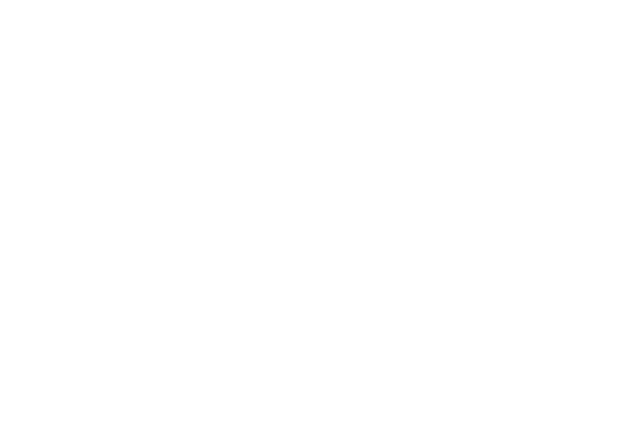
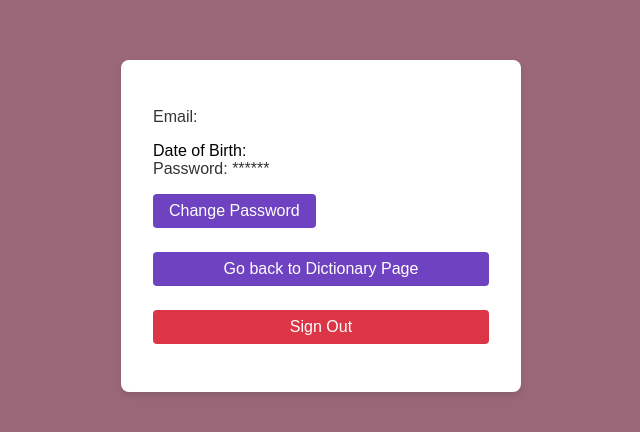
Before and after one commit to VictorSotannde/Translate-Me, a React (Create React App) app in the folder capstone-499/: page /profile in a window 1280 px wide. Before the commit this address had no page. Shown: the part 174-606 px from the top of the page, without its empty margins (319-959 px from the left). Built offline with nearby package versions, Linux system fonts and the light colour scheme.

Commit message:
Last one from AJ

```diff
--- a/capstone-499/src/App.css
+++ b/capstone-499/src/App.css
@@ -459,3 +459,35 @@
   background-color: #007bff;
   color: white;
 }
+
+input[type="text"],
+input[type="date"] {
+  border: 1px solid #e0e0e0;
+  border-radius: 4px;
+  display: block;
+  font-size: 1rem;
+  margin-bottom: 1rem;
+  padding: 0.5rem;
+  width: 100%;
+}
+
+.date-input-container {
+  position: relative;
+}
+
+.date-input-label {
+  position: absolute;
+  pointer-events: none;
+  left: 0.5rem;
+  top: 0.5rem;
+  font-size: 1rem;
+  color: #999;
+  transition: 0.2s;
+}
+
+#dob-input:focus + .date-input-label,
+#dob-input:not(:placeholder-shown) + .date-input-label {
+  transform: translateY(-150%);
+  font-size: 0.75rem;
+  color: #333;
+}
--- a/capstone-499/src/App.js
+++ b/capstone-499/src/App.js
@@ -3,6 +3,7 @@
 import './global.css';
 //import '.Home.css';
 import Dictionary from './components/auth/Dictionary';
+import Profile from './components/auth/Profile';
 import Home from './components/auth/Home';
 import SignIn from './components/auth/Sign';
 import SignUp from './components/auth/SignUp';
@@ -17,6 +18,7 @@
           <Route path="/login" element={<SignIn />} />
           <Route path="/signup" element={<SignUp />} />
           <Route path="/dictionary" element={<Dictionary />} />
+          <Route path="/profile" element={<Profile />} />
         </Routes>
       </div>
     </BrowserRouter>
--- /dev/null
+++ b/capstone-499/src/Profile.css
@@ -0,0 +1,81 @@
+.profile-container {
+    display: flex;
+    justify-content: center;
+    align-items: center;
+    min-height: 100vh;
+    background-color: #83445acf;
+  }
+
+  .profile-card {
+    background-color: #ffffff;
+    box-shadow: 0px 4px 6px rgba(0, 0, 0, 0.1);
+    border-radius: 8px;
+    padding: 2rem;
+    width: 80%;
+    max-width: 400px;
+  }
+
+  .profile-title {
+    font-size: 1.5rem;
+    font-weight: bold;
+    margin-bottom: 1rem;
+  }
+
+  .profile-info {
+    font-size: 1rem;
+    color: #333;
+    margin-bottom: 1rem;
+  }
+
+  .change-password-button,
+  .submit-password-button,
+  .dictionary-button,
+  .sign-out-button {
+    background-color: #6f42c1;
+    border: none;
+    border-radius: 4px;
+    color: #ffffff;
+    cursor: pointer;
+    font-size: 1rem;
+    padding: 0.5rem 1rem;
+    margin-bottom: 1rem;
+  }
+
+  .change-password-button:hover,
+  .submit-password-button:hover,
+  .dictionary-button:hover,
+  .sign-out-button:hover {
+    background-color: #5a3d9f;
+  }
+
+  .password-form {
+    display: flex;
+    flex-direction: column;
+    margin-top: 1rem;
+  }
+
+  .password-input {
+    border: 1px solid #ced4da;
+    border-radius: 4px;
+    font-size: 1rem;
+    margin-bottom: 1rem;
+    padding: 0.5rem;
+  }
+
+  .submit-password-button {
+    align-self: flex-end;
+  }
+
+  .dictionary-button,
+  .sign-out-button {
+    width: 100%;
+    margin-top: 0.5rem;
+  }
+
+  .sign-out-button {
+    background-color: #dc3545;
+  }
+
+  .sign-out-button:hover {
+    background-color: #b22237;
+  }
--- a/capstone-499/src/components/auth/Dictionary.js
+++ b/capstone-499/src/components/auth/Dictionary.js
@@ -1,4 +1,5 @@
 import React, { Component } from 'react';
+import { useNavigate } from 'react-router-dom';
 import '../../App.css';
 import "../../DictionarySite.css";
 import axios from 'axios';
@@ -42,6 +43,8 @@
     this.handleSearchChange = this.debounce(this.handleSearchChange.bind(this), 300);
     this.websiteContainerRef = React.createRef();
   }
+
+
 
   componentDidMount() {
     fetch('http://localhost:4000/api/data')
@@ -337,7 +340,13 @@
                     src="/images.png"
                   />
                 </button>
-                <img className="frame-child" alt="" src="/ellipse-2@2x.png" />
+                <button id="show-text-btn" onClick={this.props.onProfileClick}>
+                <img
+                  className="frame-child"
+                  alt=""
+                  src="/ellipse-2@2x.png"
+                />
+               </button>
               </div>
               <div className="image-2-parent">
                 <img className="image-2-icon" alt="" src="/image-2@2x.png" />
@@ -847,4 +856,16 @@
     );
   }
 }
-export default Dictionary;
+
+// Add this after the Dictionary class definition
+function DictionaryWithNavigation(props) {
+  const navigate = useNavigate();
+
+  const handleProfileNavigation = () => {
+    navigate('/profile');
+  };
+
+  return <Dictionary {...props} onProfileClick={handleProfileNavigation} />;
+}
+export default DictionaryWithNavigation;
+//export default Dictionary;
--- /dev/null
+++ b/capstone-499/src/components/auth/Profile.jsx
@@ -0,0 +1,115 @@
+import React, { useEffect, useState } from "react";
+import { useNavigate } from "react-router-dom";
+import { auth } from '../../firebase';
+import { db } from "../../firebase";
+import { doc, getDoc } from "firebase/firestore";
+import '../../Profile.css';
+import { Link } from "react-router-dom";
+
+function Profile() {
+    const user = auth.currentUser;
+    const [newPassword, setNewPassword] = useState('');
+    const [confirmPassword, setConfirmPassword] = useState('');
+    // Inside the Profile component
+    const [showPasswordForm, setShowPasswordForm] = useState(false);
+    const [dob, setDob] = useState("");
+    const navigate = useNavigate();
+
+
+    // Add this function inside the Profile component
+    const handleChangePassword = async () => {
+        if (newPassword === confirmPassword) {
+            try {
+                await user.updatePassword(newPassword);
+                alert('Password changed successfully');
+            } catch (error) {
+                alert(`Error: ${error.message}`);
+            }
+        } else {
+            alert('New password and confirmation do not match');
+        }
+    };
+
+    useEffect(() => {
+        const fetchData = async () => {
+            try {
+                const docRef = doc(db, "users", user.uid);
+                const docSnap = await getDoc(docRef);
+                if (docSnap.exists()) {
+                    setDob(docSnap.data().dob);
+                } else {
+                    console.log("No such document!");
+                }
+            } catch (error) {
+                console.log("Error fetching date of birth:", error);
+            }
+        };
+
+        fetchData();
+    }, [user]);
+
+    const handleSignOut = async () => {
+        try {
+            await auth.signOut();
+            navigate("/");
+        } catch (error) {
+            console.log("Error signing out:", error);
+        }
+    };
+
+    return (
+        <div className="profile-container">
+            <div className="profile-card">
+                <h1 className="profile-title"><p>{user?.displayName}</p></h1>
+                <p className="profile-info">Email: {user?.email}</p>
+                <p>Date of Birth: {dob}</p>
+                <p className="profile-info">Password: ******</p>
+                <button
+                    className="change-password-button"
+                    onClick={() => setShowPasswordForm(!showPasswordForm)}
+                >
+                    Change Password
+                </button>
+                {showPasswordForm && (
+                    <div className="password-form">
+                        <input
+                            className="password-input"
+                            type="password"
+                            placeholder="New Password"
+                            value={newPassword}
+                            onChange={(e) => setNewPassword(e.target.value)}
+                        />
+                        <input
+                            className="password-input"
+                            type="password"
+                            placeholder="Confirm New Password"
+                            value={confirmPassword}
+                            onChange={(e) => setConfirmPassword(e.target.value)}
+                        />
+                        <button
+                            className="submit-password-button"
+                            onClick={handleChangePassword}
+                        >
+                            Submit
+                        </button>
+                    </div>
+                )}
+                {/* <Link to="/dictionary">
+                    <button type="button">Go back to Dictionary Page</button>
+                </Link> */}
+                <Link to="/dictionary">
+                    <button type="button" className="dictionary-button">
+                        Go back to Dictionary Page
+                    </button>
+                </Link>
+                <button className="sign-out-button" onClick={handleSignOut}>
+                    Sign Out
+                </button>
+            </div>
+        </div>
+    );
+
+
+}
+
+export default Profile;
--- a/capstone-499/src/components/auth/SignUp.jsx
+++ b/capstone-499/src/components/auth/SignUp.jsx
@@ -1,4 +1,6 @@
-import { createUserWithEmailAndPassword } from "firebase/auth";
+import { createUserWithEmailAndPassword, updateProfile } from "firebase/auth";
+import { collection, doc, setDoc } from "firebase/firestore";
+import { db } from "../../firebase";
 import React, { useState } from "react";
 import { auth } from "../../firebase";
 import { useNavigate } from "react-router-dom";
@@ -10,6 +12,8 @@
 
   const [email, setEmail] = useState("");
   const [password, setPassword] = useState("");
+  const [name, setName] = useState("");
+  const [dob, setDob] = useState("");
 
   const signUp = async (e) => {
     e.preventDefault();
@@ -20,6 +24,15 @@
         email,
         password
       );
+      // Update the user profile with additional information
+      await updateProfile(userCredential.user, {
+        displayName: name,
+        // Add any other custom properties here
+      });
+      // Store date of birth in Firestore
+      await setDoc(doc(collection(db, "users"), userCredential.user.uid), {
+        dob: dob,
+      });
       console.log(userCredential);
       alert("Account created successfully. You can now log in.");
       navigate("/login");
@@ -42,6 +55,20 @@
               onChange={(e) => setEmail(e.target.value)}
             />
             <input
+              type="text"
+              placeholder="Enter your name"
+              value={name}
+              onChange={(e) => setName(e.target.value)}
+            />
+            <div className="date-input-container">
+              <input
+                type="date"
+                id="dob-input"
+                value={dob}
+                onChange={(e) => setDob(e.target.value)}
+              />
+            </div>
+            <input
               type="password"
               placeholder="Enter your password"
               value={password}
@@ -49,11 +76,11 @@
             />
             <button type="submit">Sign Up</button>
             <div className="log-in">
-            <p>Already have an account?</p>
-            <Link to="/login">
-              <button type="button">Log In</button>
-            </Link>
-          </div>
+              <p>Already have an account?</p>
+              <Link to="/login">
+                <button type="button">Log In</button>
+              </Link>
+            </div>
           </form>
         </div>
       </section>
--- a/capstone-499/src/firebase.js
+++ b/capstone-499/src/firebase.js
@@ -2,6 +2,7 @@
 import { initializeApp } from "firebase/app";
 import { getAnalytics } from "firebase/analytics";
 import { getAuth } from "firebase/auth";
+import { getFirestore } from "firebase/firestore";
 // TODO: Add SDKs for Firebase products that you want to use
 // https: //firebase.google.com/docs/web/setup#available-libraries
 
@@ -20,5 +21,8 @@
 // Initialize Firebase
 const app = initializeApp(firebaseConfig);
 const analytics = getAnalytics(app);
+const auth = getAuth(app);
+const db = getFirestore(app);
 
-export   const auth = getAuth(app);
+export { auth, db };
+//export   const auth = getAuth(app);
```
Also changed, not shown: capstone-499/src/Home.css (line endings or trailing spaces), 1 other file (tests, documents, lock files or other folders).
